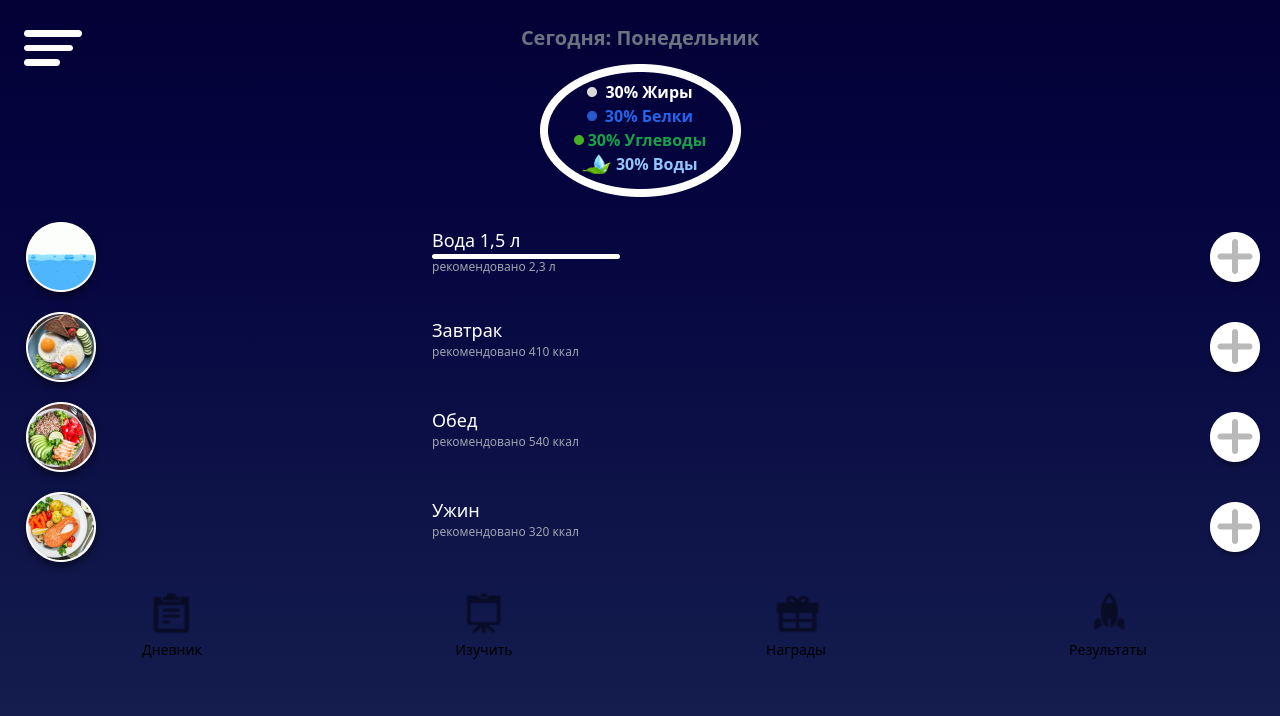
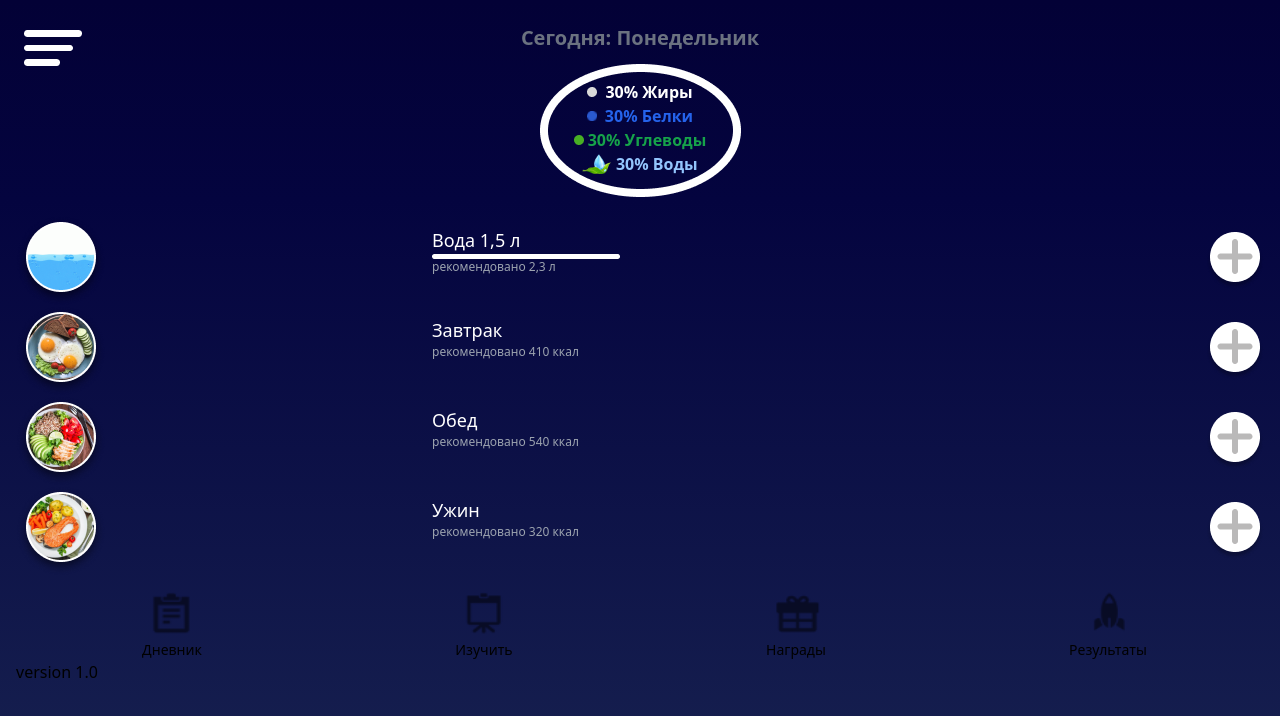
Before and after one commit to Goodwin126/tg-mini-app-mark2, a Vue app: page / in a window 1280 px wide. Shown: the top 716 px of the page. Built offline with nearby package versions, Linux system fonts and the light colour scheme.

Commit message:
new_version

```diff
--- a/src/App.vue
+++ b/src/App.vue
@@ -10,6 +10,7 @@ const waterStore = useWaterStore()
     <Header />
     <div class="place-content-center mt-10 touch-none select-none m-4">
       <router-view></router-view>
+      <div class="w-full h-10">version 1.0</div>
     </div>
   </div>
 </template>
```
